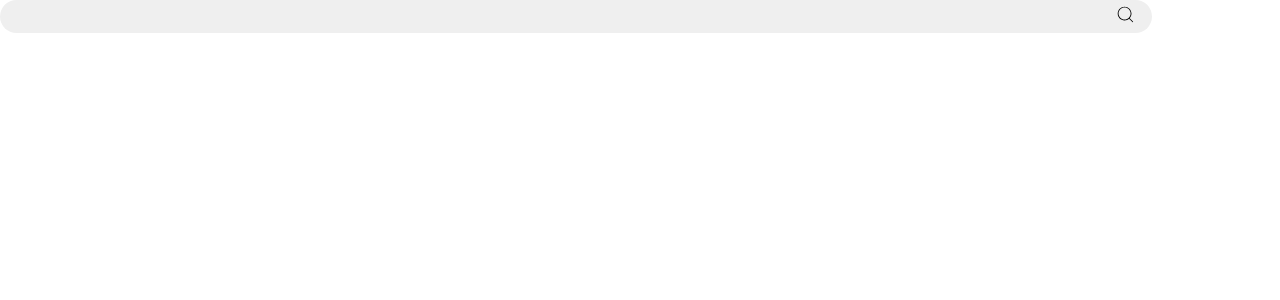
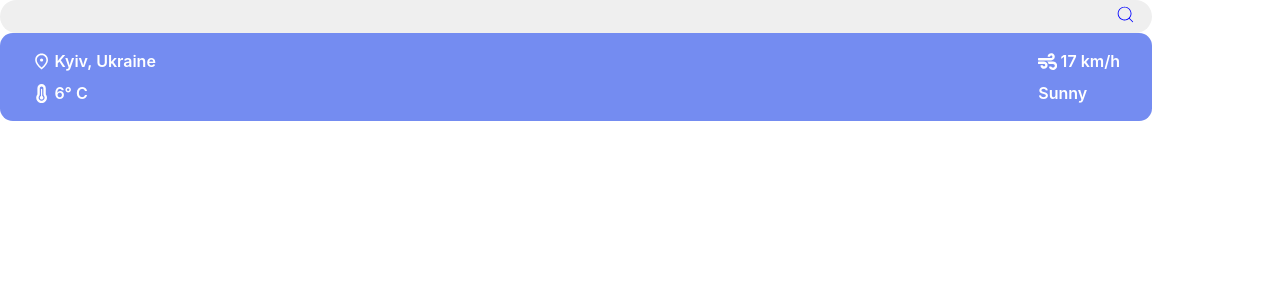
Before and after one commit to ZadorozhnyiYevhenii/weather-app, a React (Vite) app: page / in a window 1280 px wide. Shown: the top 300 px of the page. Built offline with nearby package versions, Linux system fonts and the light colour scheme.

Commit message:
feat: added component for displaying the chosen place

```diff
--- a/package.json
+++ b/package.json
@@ -10,6 +10,7 @@
     "preview": "vite preview"
   },
   "dependencies": {
+    "@types/node": "^20.11.30",
     "react": "^18.2.0",
     "react-dom": "^18.2.0",
     "react-icons": "^5.0.1",
--- a/src/api/getCurrentWeather.ts
+++ b/src/api/getCurrentWeather.ts
@@ -1,9 +1,9 @@
 const baseurl = 'https://api.weatherapi.com/v1'
 
-export const getCurrentWeather = async () => {
+export const getCurrentWeather = async (place: string) => {
   try {
     const response =
-      await fetch(`${baseurl}/current.json?q=Kyiv&key=071a984778e443cd949204822242703
+      await fetch(`${baseurl}/current.json?q=${place}&key=071a984778e443cd949204822242703
     `);
 
     const data = await response.json();
--- /dev/null
+++ b/src/components/PlaceItem/PlaceItem.scss
@@ -0,0 +1,30 @@
+@import "../../styleutils/variables.scss";
+
+.placeitem {
+  width: 90%;
+  background: $main-color;
+  border-radius: 0.8em;
+  padding: 1em 2em;
+  box-sizing: border-box;
+
+  display: flex;
+  justify-content: space-between;
+
+  &__container {
+    display: flex;
+    flex-direction: column;
+    gap: 0.5em;
+    align-items: flex-start;
+    font-weight: 600;
+  }
+
+  &__with-icon {
+    display: flex;
+    align-items: center;
+    gap: 0.2em;
+  }
+
+  &__icon {
+    font-size: 1.2em;
+  }
+}
--- /dev/null
+++ b/src/components/PlaceItem/PlaceItem.tsx
@@ -0,0 +1,24 @@
+import { FaWind } from "react-icons/fa";
+import { FaTemperatureThreeQuarters } from "react-icons/fa6";
+import { MdOutlinePlace } from "react-icons/md";
+import "./PlaceItem.scss";
+
+export const PlaceItem = () => {
+  return (
+    <div className="placeitem">
+      <div className="placeitem__container">
+        <div className="placeitem__region placeitem__with-icon">
+          <MdOutlinePlace className="placeitem__icon" />
+          Kyiv, Ukraine
+        </div>
+        <div className="placeitem__temp placeitem__with-icon">
+          <FaTemperatureThreeQuarters className="placeitem__icon" />
+          6° C</div>
+      </div>
+      <div className="placeitem__container">
+        <div className="placeitem__wind placeitem__with-icon"><FaWind className="placeitem__icon" />17 km/h</div>
+        <div className="placeitem__condition">Sunny</div>
+      </div>
+    </div>
+  );
+};
--- a/src/components/UI/UIInput/UIInput.tsx
+++ b/src/components/UI/UIInput/UIInput.tsx
@@ -5,12 +5,14 @@ export const UIInput = ({
   value,
   onChange,
   icon: Icon,
-  placeholder
+  placeholder,
+  iconColor = 'blue'
 }: {
   value: string;
   onChange: (e: React.ChangeEvent<HTMLInputElement>) => void;
   icon: IconType;
   placeholder?: string;
+  iconColor?: string
 }) => {
   return (
     <label className="ui-input">
@@ -22,7 +24,7 @@ export const UIInput = ({
         placeholder={placeholder}
       />
       <button className="ui-input__icon">
-        <Icon />
+        <Icon color={iconColor} />
       </button>
     </label>
   );
--- a/src/index.scss
+++ b/src/index.scss
@@ -1,7 +1,10 @@
+@import "./styleutils/variables.scss";
+
 :root {
   font-family: Inter, system-ui, Avenir, Helvetica, Arial, sans-serif;
   line-height: 1.5;
   font-weight: 400;
+  color: $main-text-color;
 }
 
 body {
--- a/src/pages/MainPage/MainPage.tsx
+++ b/src/pages/MainPage/MainPage.tsx
@@ -1,16 +1,21 @@
 import { useState } from "react"
 import { UIInput } from "../../components/UI/UIInput/UIInput"
 import { CiSearch } from "react-icons/ci";
-
+import { PlaceItem } from "../../components/PlaceItem/PlaceItem";
 
 export const MainPage = () => {
   const [value, setValue] = useState('');
+  // const { data } = useQuery<ICurrent>(`${value}`, () => getCurrentWeather(value));
 
   const handleChange = (e: React.ChangeEvent<HTMLInputElement>) => {
     setValue(e.target.value)
   }
 
   return (
+    <div>
       <UIInput value={value} onChange={handleChange} icon={CiSearch} />
+
+      <PlaceItem />
+    </div>
   )
 }
--- a/src/styleutils/variables.scss
+++ b/src/styleutils/variables.scss
@@ -1,3 +1,5 @@
 $main-color: #748cf1;
 
+$main-text-color: #fff;
+
 $background-color: #efefef;
```
Also changed, not shown: src/helpers/debounce.ts (added, +14 -0 lines), 1 other file (tests, documents, lock files or other folders).
